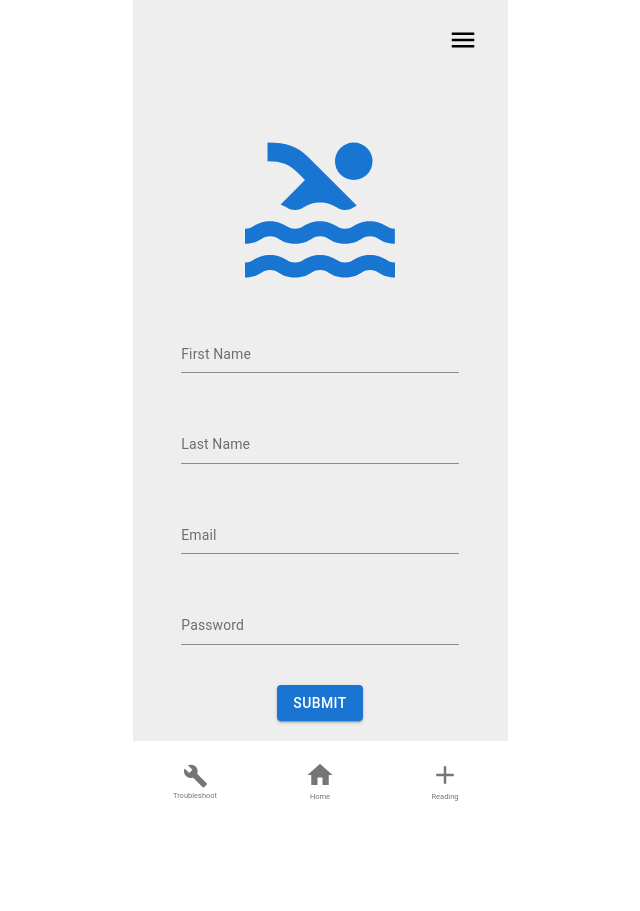
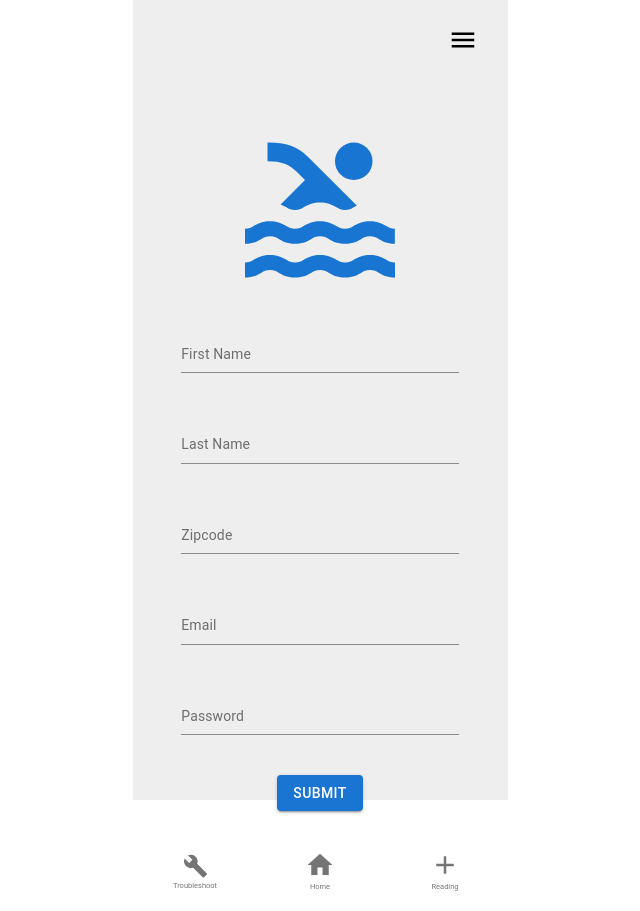
Before and after one commit to agordon1123/mypoolpal-fe, a React (Create React App) app: page /register in a window 1280 px wide. Shown: the whole page, without its empty margins (320-960 px from the left). Before the commit the page ends 821 px from the top, so only its background shows below. Built offline with nearby package versions, Linux system fonts and the light colour scheme.

Commit message:
updated registration component to accept zipcode

```diff
--- a/src/components/WeatherWidget.js
+++ b/src/components/WeatherWidget.js
@@ -4,9 +4,6 @@ import { useAppState } from '../AppContext';
 import { errorHandler } from '../utils/errorHandler';
 import axios from 'axios';
 import Paper from '@material-ui/core/Paper';
-import WbSunnyIcon from '@material-ui/icons/WbSunny';
-
-// TODO: connect to weather API
 
 const WeatherWidget = () => {
     const [{ user }, dispatch] = useAppState();
--- a/src/components/auth/Login.js
+++ b/src/components/auth/Login.js
@@ -42,7 +42,6 @@ const Login = () => {
         axios
             .post(`${process.env.REACT_APP_DB_URL}/users/login`, credentials)
             .then(res => {
-                console.log(res)
                 localStorage.setItem('token', res.data.token)
                 localStorage.setItem('user', JSON.stringify(res.data.user))
                 dispatch({ type: 'SET_USER', payload: res.data.user })
--- a/src/components/auth/Register.js
+++ b/src/components/auth/Register.js
@@ -11,14 +11,14 @@ import IconButton from '@material-ui/core/IconButton';
 import Button from '@material-ui/core/Button';
 
 const Register = () => {
-
     const history = useHistory();
 
     const [credentials, setCredentials] = useState({
         first_name: '',
         last_name: '',
         email: '',
-        password: ''
+        password: '',
+        zipcode: ''
     });
 
     const handleChange = event => {
@@ -30,6 +30,13 @@ const Register = () => {
 
     const handleSubmit = event => {
         event.preventDefault();
+
+        const re = /^[0-9]+$/;
+        if (!credentials.zipcode.length === 5 || !re.test(credentials.zipcode)) {
+            return alert('Please enter a valid zipcode');
+        }
+
+        console.log(credentials)
 
         axios
             .post(`${process.env.REACT_APP_DB_URL}/users/register`, credentials)
@@ -54,7 +61,7 @@ const Register = () => {
                     <TextField
                         label='First Name'
                         type='text'
-                        name='firstName'
+                        name='first_name'
                         onChange={handleChange}
                         inputProps={{
                             'aria-label': 'first name',
@@ -65,10 +72,21 @@ const Register = () => {
                     <TextField
                         label='Last Name'
                         type='text'
-                        name='lastName'
+                        name='last_name'
                         onChange={handleChange}
                         inputProps={{
                             'aria-label': 'last name',
+                        }}
+                    />
+                </FormControl>
+                <FormControl className='auth-form-input'>
+                    <TextField
+                        label='Zipcode'
+                        type='text'
+                        name='zipcode'
+                        onChange={handleChange}
+                        inputProps={{
+                            'aria-label': 'zipcode',
                         }}
                     />
                 </FormControl>
```
